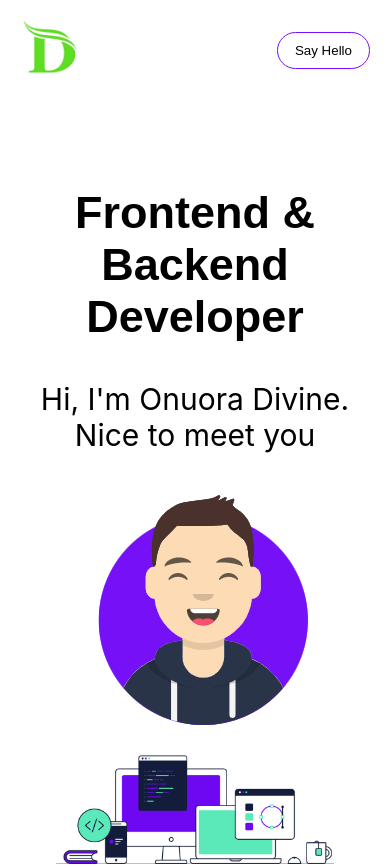
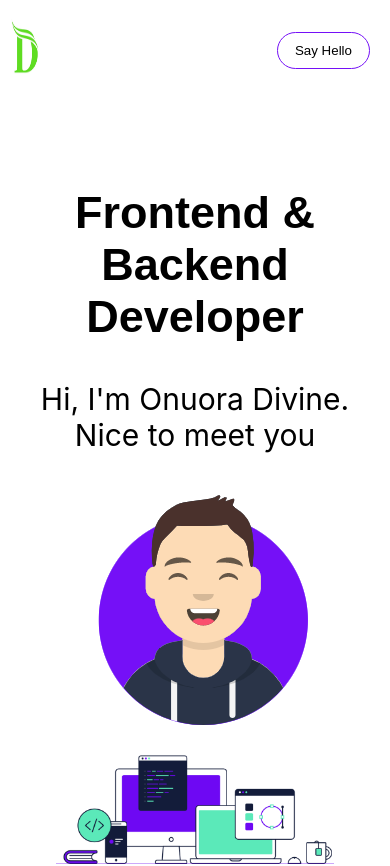
Before and after one commit to divywealth/my-portfolo, a React (Create React App) app: page / in a window 390 px wide. Shown: the top 866 px of the page. Built offline with nearby package versions, Linux system fonts and the light colour scheme.

Commit message:
easy redefine

```diff
--- a/src/App.css
+++ b/src/App.css
@@ -443,6 +443,11 @@ body {
   .newService p{
     font-size: 18px;
   }
+  .NavLeftSide img {
+    height: 100%;
+    width: 50%;
+    border-radius: 100%;
+  }
   .projectContainer {
     width: 100%;
 
```
